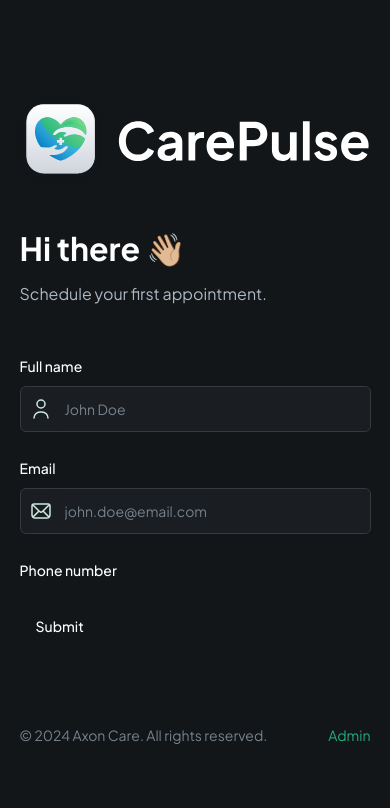
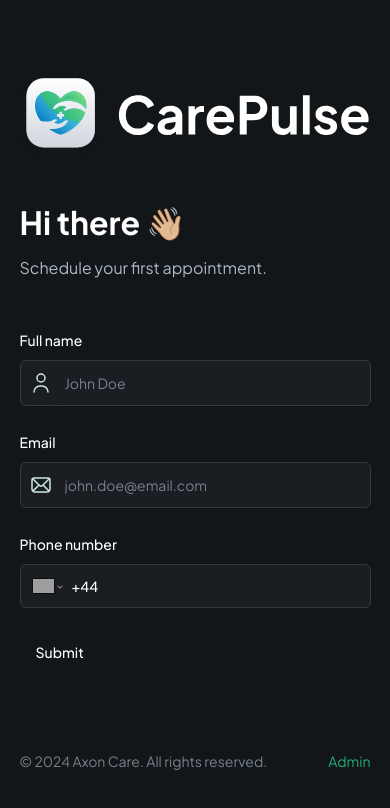
Before and after one commit to charlespalmerbf/axon-care-react, a Next.js app: page / in a window 390 px wide. Shown: the top 808 px of the page. Built offline with nearby package versions, Linux system fonts and the light colour scheme; grey boxes are pictures that could not be loaded.

Commit message:
feat: adding phone field using react-phone-number-input

```diff
--- a/components/CustomFormField.tsx
+++ b/components/CustomFormField.tsx
@@ -10,6 +10,8 @@
 } from "@/components/ui/form";
 import { Input } from "@/components/ui/input";
 import { Control } from "react-hook-form";
+import "react-phone-number-input/style.css";
+import PhoneInput from "react-phone-number-input";
 import { FormFieldType } from "./forms/PatientForm";
 import Image from "next/image";
 
@@ -53,12 +55,20 @@
                     </FormControl>
                 </div>
             );
-            case FormFieldType.PHONE_INPUT:
-                return (
-                    <FormControl>
-
-                    </FormControl>
-                );
+        case FormFieldType.PHONE_INPUT:
+            return (
+                <FormControl>
+                    <PhoneInput
+                        defaultCountry="GB"
+                        placeholder={placeholder}
+                        international
+                        withCountryCallingCode
+                        value={field.value as E164Number | undefined}
+                        onChange={field.onChange}
+                        className="input-phone"
+                    />
+                </FormControl>
+            );
         default:
             break;
     }
--- a/package.json
+++ b/package.json
@@ -23,6 +23,7 @@
     "react": "^18",
     "react-dom": "^18",
     "react-hook-form": "^7.52.2",
+    "react-phone-number-input": "^3.4.5",
     "shadcn-ui": "^0.8.0",
     "tailwind-merge": "^2.5.2",
     "tailwindcss-animate": "^1.0.7",
```
Also changed, not shown: 1 other file (tests, documents, lock files or other folders).
